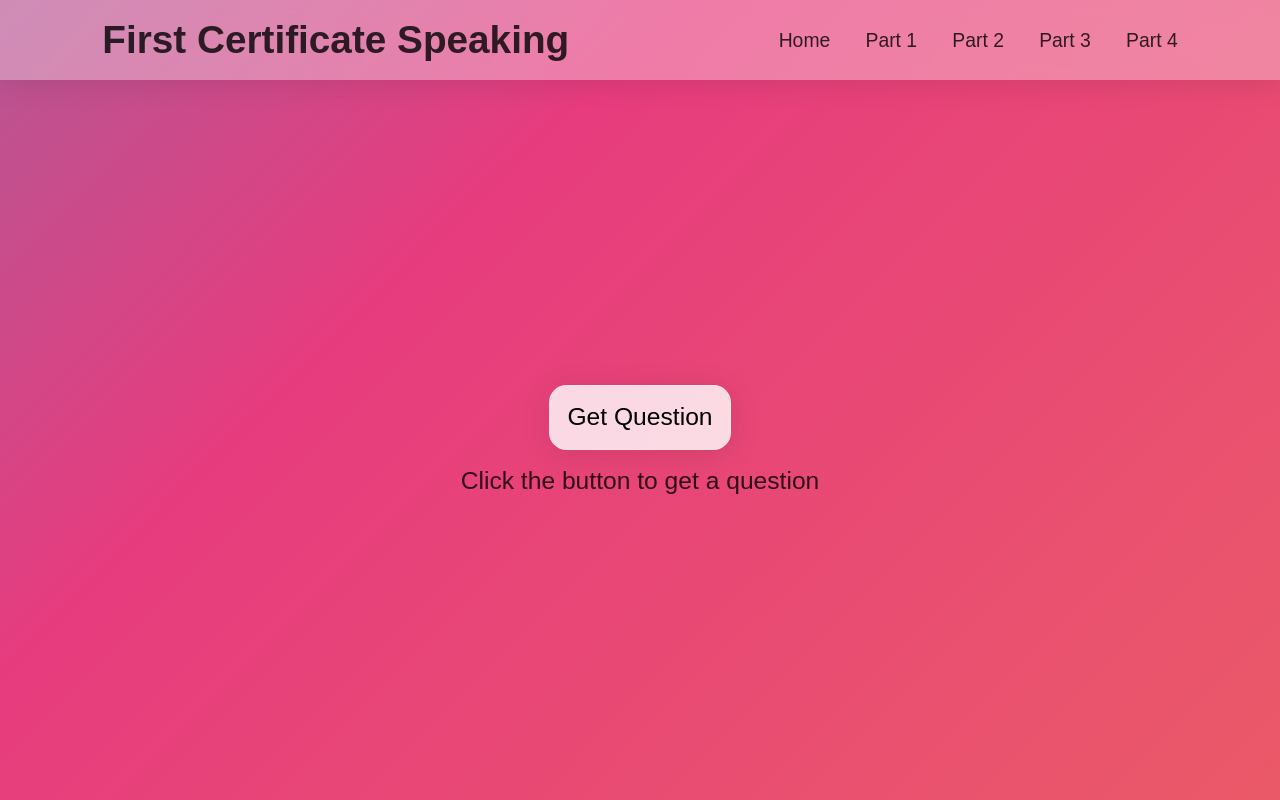
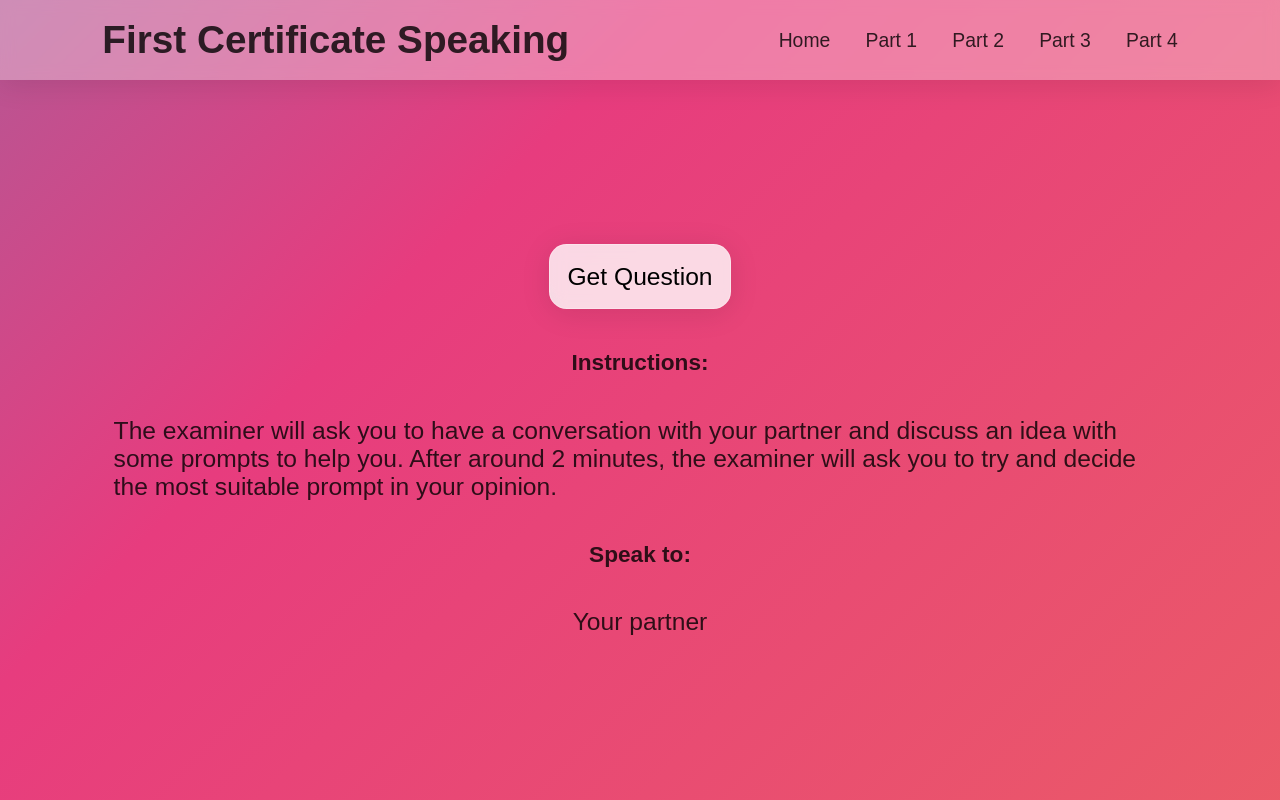
Before and after one commit to 11ac11/speakgen, a Next.js app: page /speaking3 in a window 1280 px wide. Built offline with nearby package versions, Linux system fonts and the light colour scheme; a web font is replaced by a local one.

Commit message:
[Speaking3]:Instructions added before questions

```diff
--- a/pages/speaking3.tsx
+++ b/pages/speaking3.tsx
@@ -58,7 +58,17 @@ export default function SpeakingThree() {
           <>
             <div className={styles.messageCont}>
               <Questionbtn onClick={handleSelectQuestion} />
-              <p>Click the button to get a question</p>
+              <>
+                <h3>Instructions:</h3>
+                <p>
+                  The examiner will ask you to have a conversation with your
+                  partner and discuss an idea with some prompts to help you.
+                  After around 2 minutes, the examiner will ask you to try and
+                  decide the most suitable prompt in your opinion.
+                </p>
+                <h3>Speak to:</h3>
+                <p>Your partner</p>
+              </>
             </div>
           </>
         )}
```
